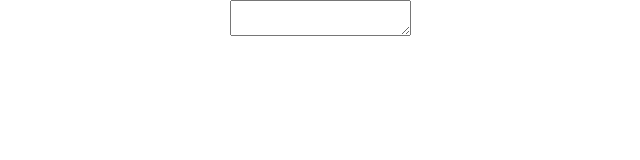
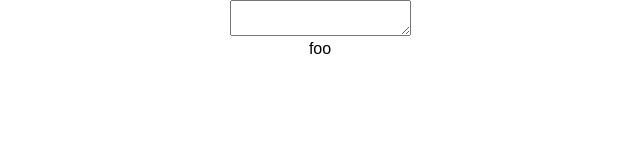
Before and after one commit to ForrestWeiswolf/text-prediction, a React (Create React App) app: page / in a window 1280 px wide. Shown: the top 160 px of the page, without its empty margins (320-960 px from the left). Built offline with nearby package versions, Linux system fonts and the light colour scheme.

Commit message:
App renders a suggestion box (for testing purposes)

```diff
--- a/src/components/App.js
+++ b/src/components/App.js
@@ -3,13 +3,17 @@ import './App.css'
 import store from '../store'
 import { Provider } from 'react-redux'
 import TextInput from './TextInput.jsx'
+import SuggestionBox from './SuggestionBox.jsx'
 
 class App extends Component {
   render() {
     return (
       <div className="App">
         <Provider store={store}>
-          <TextInput />
+          <div>
+            <TextInput />
+            <SuggestionBox value="foo" />
+          </div>
         </Provider>
       </div>
     )
```
